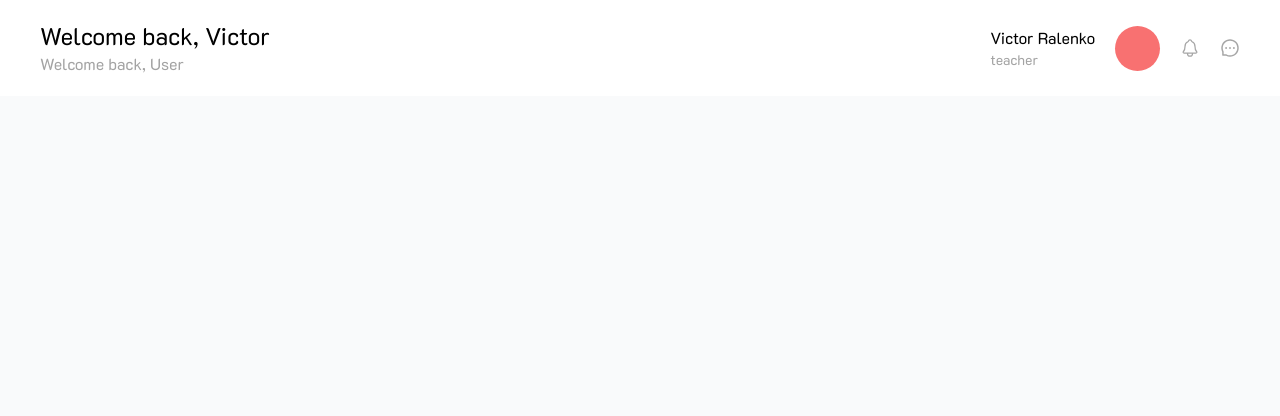
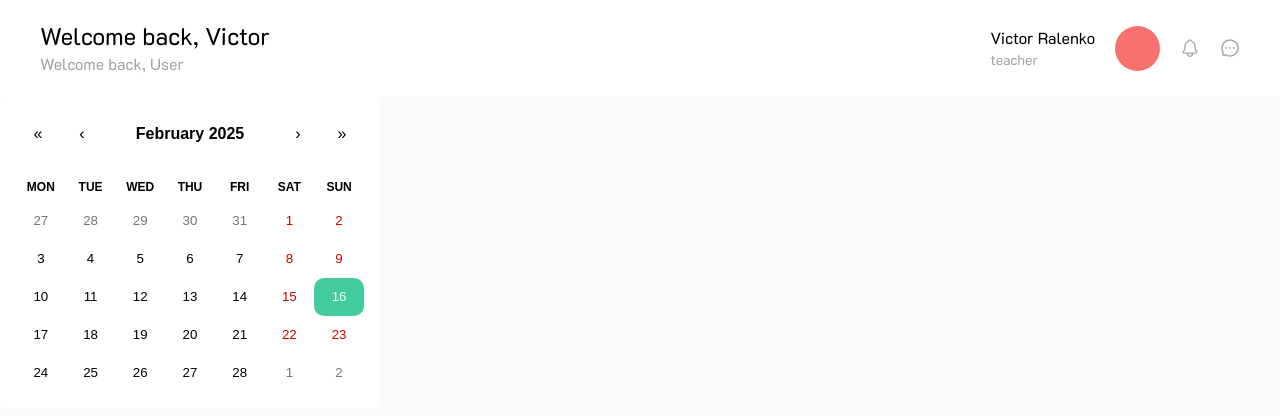
Before and after one commit to Danil4534/Diploma, a React (Vite) app in the folder client/: page / in a window 1280 px wide. Shown: the top 416 px of the page. Built offline with nearby package versions, Linux system fonts and the light colour scheme.

Commit message:
add calendar

```diff
--- a/client/package.json
+++ b/client/package.json
@@ -11,6 +11,7 @@
   },
   "dependencies": {
     "react": "^19.0.0",
+    "react-calendar": "^5.1.0",
     "react-dom": "^19.0.0",
     "react-icons": "^5.4.0"
   },
--- a/client/src/App.css
+++ b/client/src/App.css
@@ -1,3 +1,28 @@
 @tailwind base;
 @tailwind components;
 @tailwind utilities;
+
+
+.react-calendar {
+    width: 100% !important;
+    border: none !important;
+    font-family: "Inter" sans-serif !important;
+
+}
+
+.react-calendar__tile--active {
+    background-color: #D9D9D9 !important;
+}
+
+.react-calendar__tile--now {
+    background: #42CB9B !important;
+    border-radius: 10px;
+}
+
+.react-calendar__navigation__label__labelText {
+    font-weight: 600;
+}
+
+abbr:where([title]) {
+    text-decoration: none !important;
+}
--- a/client/src/App.tsx
+++ b/client/src/App.tsx
@@ -1,5 +1,7 @@
 
 import './App.css'
+import EventCalendar from './components/EventCalendar'
+
 import Header from './components/Header'
 
 function App() {
@@ -7,6 +9,7 @@ function App() {
   return (
     <>
       <Header/>
+      <EventCalendar/>
     </>
   )
 }
--- /dev/null
+++ b/client/src/components/EventCalendar.tsx
@@ -0,0 +1,21 @@
+import React, { useState } from 'react'
+import Calendar from 'react-calendar';
+import 'react-calendar/dist/Calendar.css';
+
+function EventCalendar() {
+
+    type ValuePiece = Date | null;
+    type Value =  ValuePiece | [ValuePiece, ValuePiece]
+
+    const [value, onChange] = useState<Value>(new Date())
+
+    return (
+        <>
+        <div className='w-[380px] bg-white rounded-md p-4 flex justify-center'>
+            <Calendar onChange={onChange} value={value} />
+        </div>
+        </>
+    )
+}
+
+export default EventCalendar
```
Also changed, not shown: client/src/components/Header.tsx (+1 -11 lines), client/src/types/User.ts (added, +7 -0 lines), client/src/store/store.ts (added), 1 other file (tests, documents, lock files or other folders).
